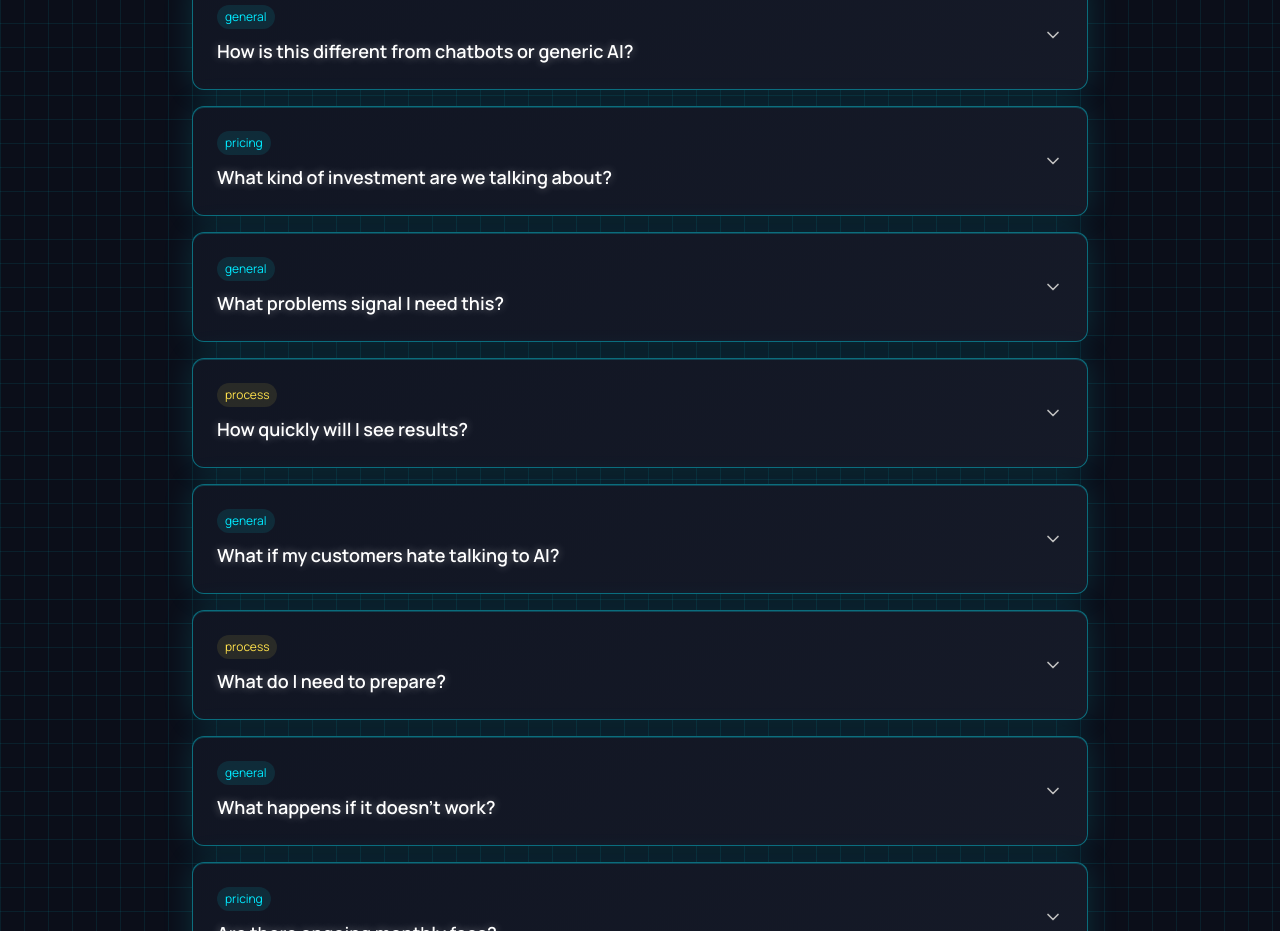
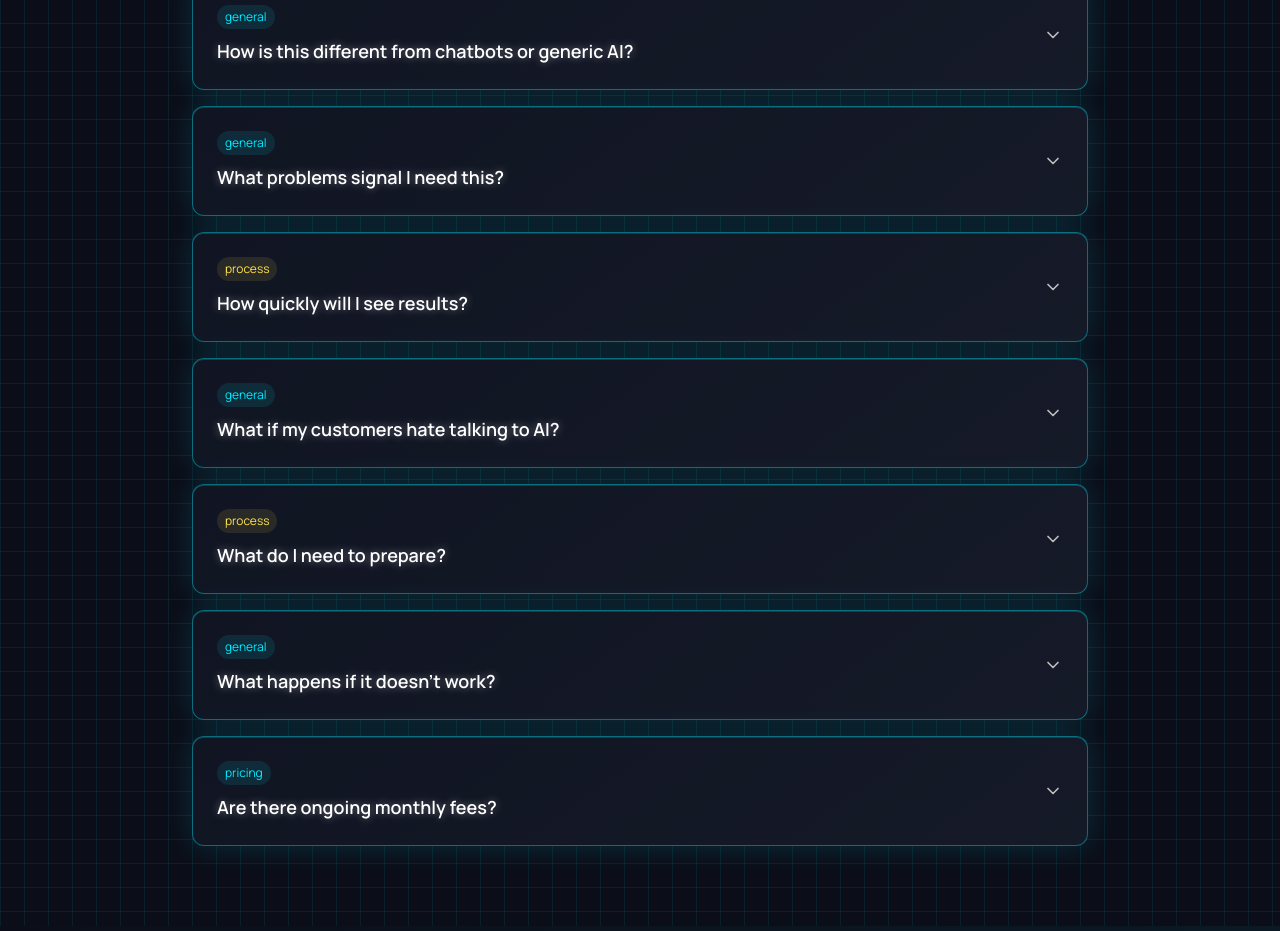
Before and after one commit to hannan680/Rev-Post-Booking, a React (Vite) app: page / in a window 1280 px wide. Shown: the part 6720-7651 px from the top of the page. Built offline with nearby package versions, Linux system fonts and the light colour scheme.

Commit message:
Update FAQ.tsx

```diff
--- a/src/components/FAQ.tsx
+++ b/src/components/FAQ.tsx
@@ -21,12 +21,6 @@ const faqItems: FAQItem[] = [
     category: "general",
     question: "How is this different from chatbots or generic AI?",
     answer: "Chatbots follow scripts. Our AI is custom-trained on your business with 100+ pages of specific knowledge. It knows your pricing, processes, and can actually take actions like booking appointments and updating your CRM. It's like having your best employee available 24/7."
-  },
-  {
-    id: 3,
-    category: "pricing",
-    question: "What kind of investment are we talking about?",
-    answer: "Projects range from $3,500 to $20K depending on complexity and the size of the problem we're solving. Monthly support runs $497-$1,500 and includes all software costs plus premium support. Our average client sees over 800% ROI in the first year alone, with some seeing returns in the thousands. Most businesses break even within 30-60 days."
   },
   {
     id: 4,
```
